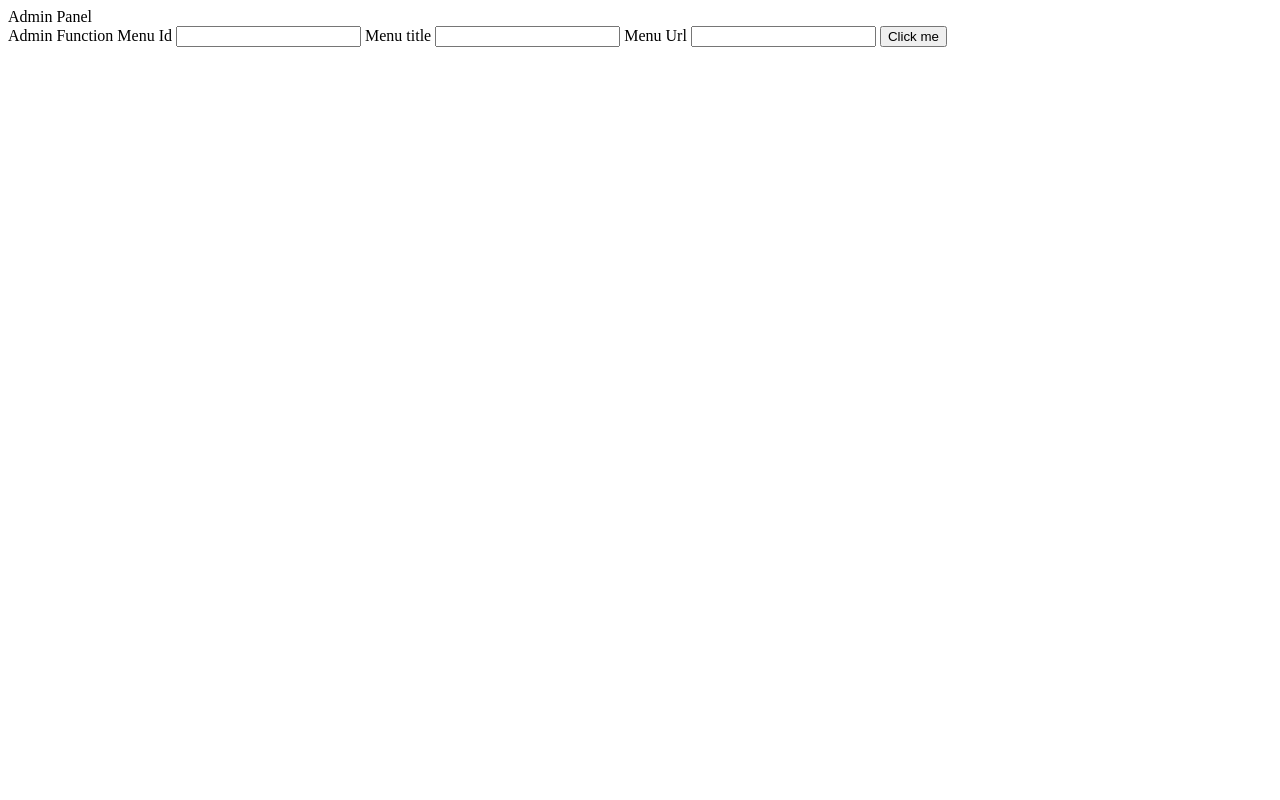
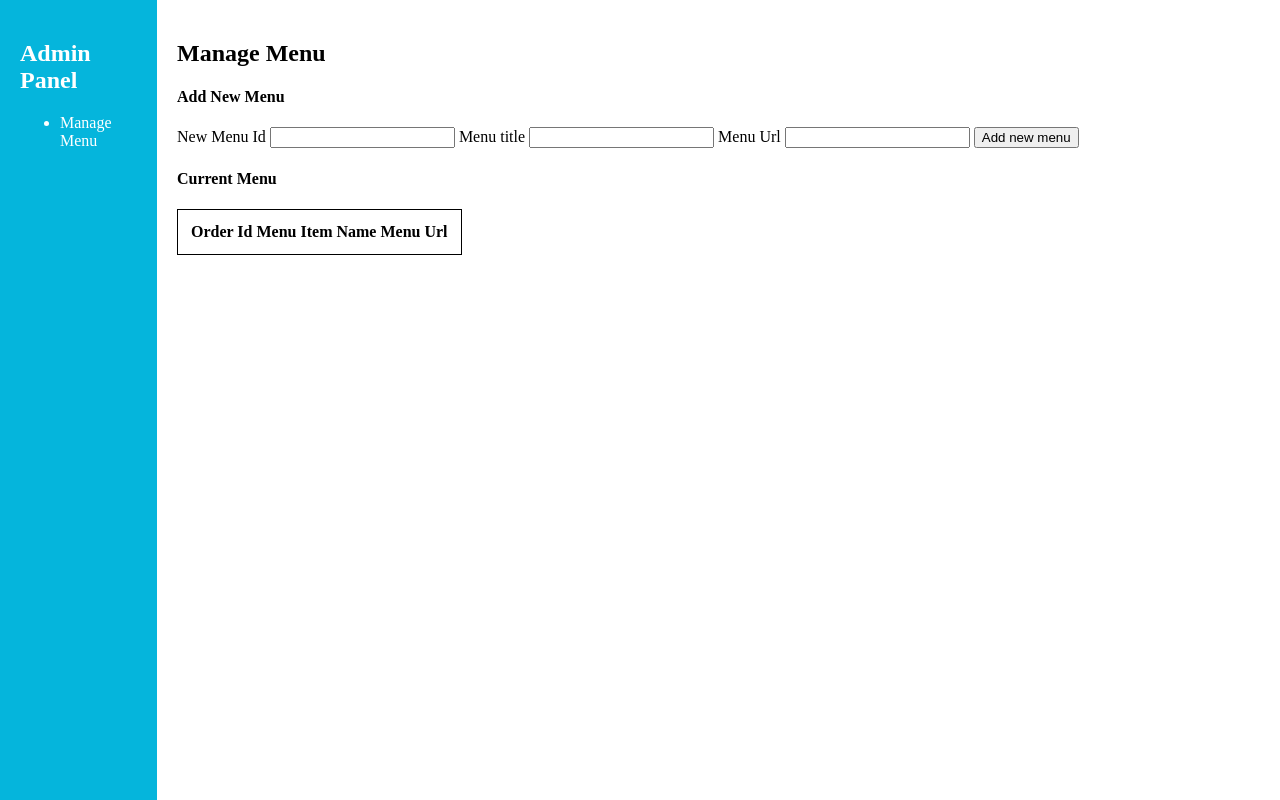
Before and after one commit to thaibaole86/Gohub, a plain HTML site: page admin.html in a window 1280 px wide. Drawn offline with Linux system fonts and the light colour scheme; no server answers.

Commit message:
ADMIN UPDATE

```diff
--- a/admin.html
+++ b/admin.html
@@ -11,17 +11,33 @@
 <body>
 <div id="admin-body">
   <div id="sidebar">
-    Admin Panel
+    <h2>Admin Panel</h2>
+    <ul>
+      <li>Manage Menu</li>
+    </ul>
   </div>
-  <div>
-    Admin Function
-    Menu Id
-    <input id='newmenuid'>
-    Menu title
-    <input id='newmenutitle'>
-    Menu Url
-    <input id='newmenuurl'>
-    <button onclick="addmenu()">Click me</button>
+  <div id="admin-function">
+    <div id="menufunction">
+      <h2>Manage Menu</h2>
+      <h4>Add New Menu</h4>
+      <label for="newmenuid">New Menu Id</label>
+      <input id='newmenuid'>
+      <label for="newmenutitle">Menu title</label>
+      <input id='newmenutitle'>
+      <label for="newmenuurl">Menu Url</label>
+      <input id='newmenuurl'>
+      <button onclick="addmenu()">Add new menu</button>
+    </div>
+    <div id="menu-listing">
+      <h4>Current Menu</h4>
+      <table id="menu-table">
+        <th>Order Id</th>
+        <th>Menu Item Name</th>
+        <th>Menu Url</th>
+      <tbody id="menulist">
+      </tbody>
+      </table>
+    </div>
   </div>
 </div>
 </body>
--- a/css/adminstyle.css
+++ b/css/adminstyle.css
@@ -0,0 +1,27 @@
+body {
+    margin: 0;
+}
+#admin-body {
+    display: flex;
+    padding-right: 30px;
+    height: 100vh;
+}
+
+#sidebar {
+    background-color: #05b5dc;
+    width: 10%;
+    color: white;
+    padding: 20px;
+
+}
+
+#admin-function {
+    background-color: white;
+    width: 90%;
+    padding: 20px;
+}
+
+#menu-table {
+    border: 1px solid black;
+    padding:10px;
+}
--- a/js/admin.js
+++ b/js/admin.js
@@ -17,4 +17,22 @@ function addmenu(){
   })
   .then(response => response.json())
   .then(json => console.log(json));
-          }
+}
+
+window.addEventListener('load', fetchdatamenu);
+function fetchdatamenu(){
+  fetch('https://api.airtable.com/v0/appJuih6tuaTappGZ/menu?sort%5B0%5D%5Bfield%5D=id&sort%5B0%5D%5Bdirection%5D=asc&api_key=keySoD6lDEycOXqdZ').then(function(response) {
+      data = response.json();
+      return data;
+  })
+  .then(function(data) {
+      listmenu(data)
+      });
+}
+
+function listmenu(data) {
+  let menu = data.records;
+  for (i = 0; i < menu.length; i++ ) {
+      document.getElementById('menulist').innerHTML += "<table><tr>" + "<td>" + menu[i].fields.id + "</td><td>" + menu[i].fields.menuTitle + "</td><td>" + menu[i].fields.menuUrl + "</td></tr></table>";
+  }
+}
```
Also changed, not shown: index.html (+1 -0 lines).
